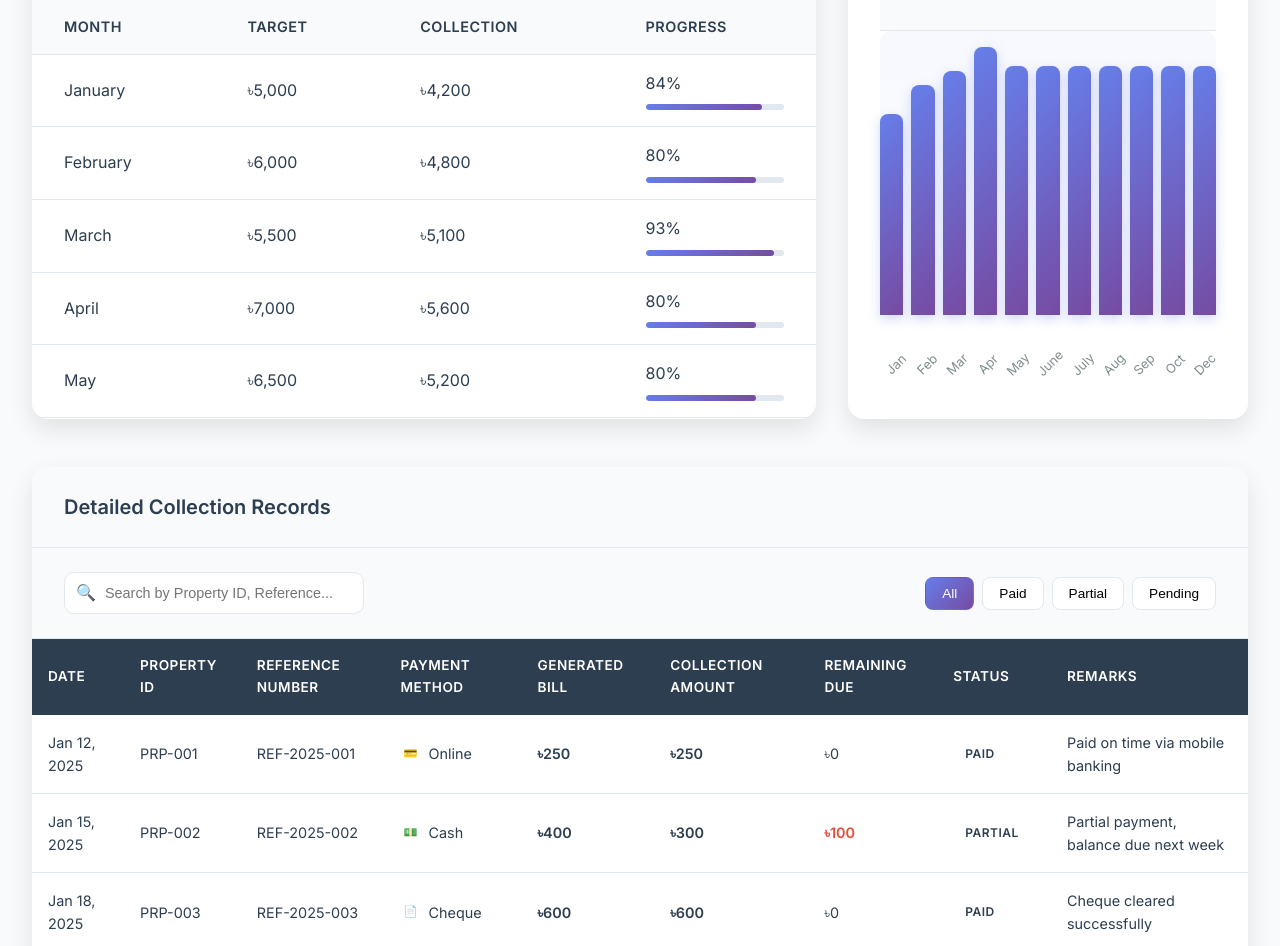
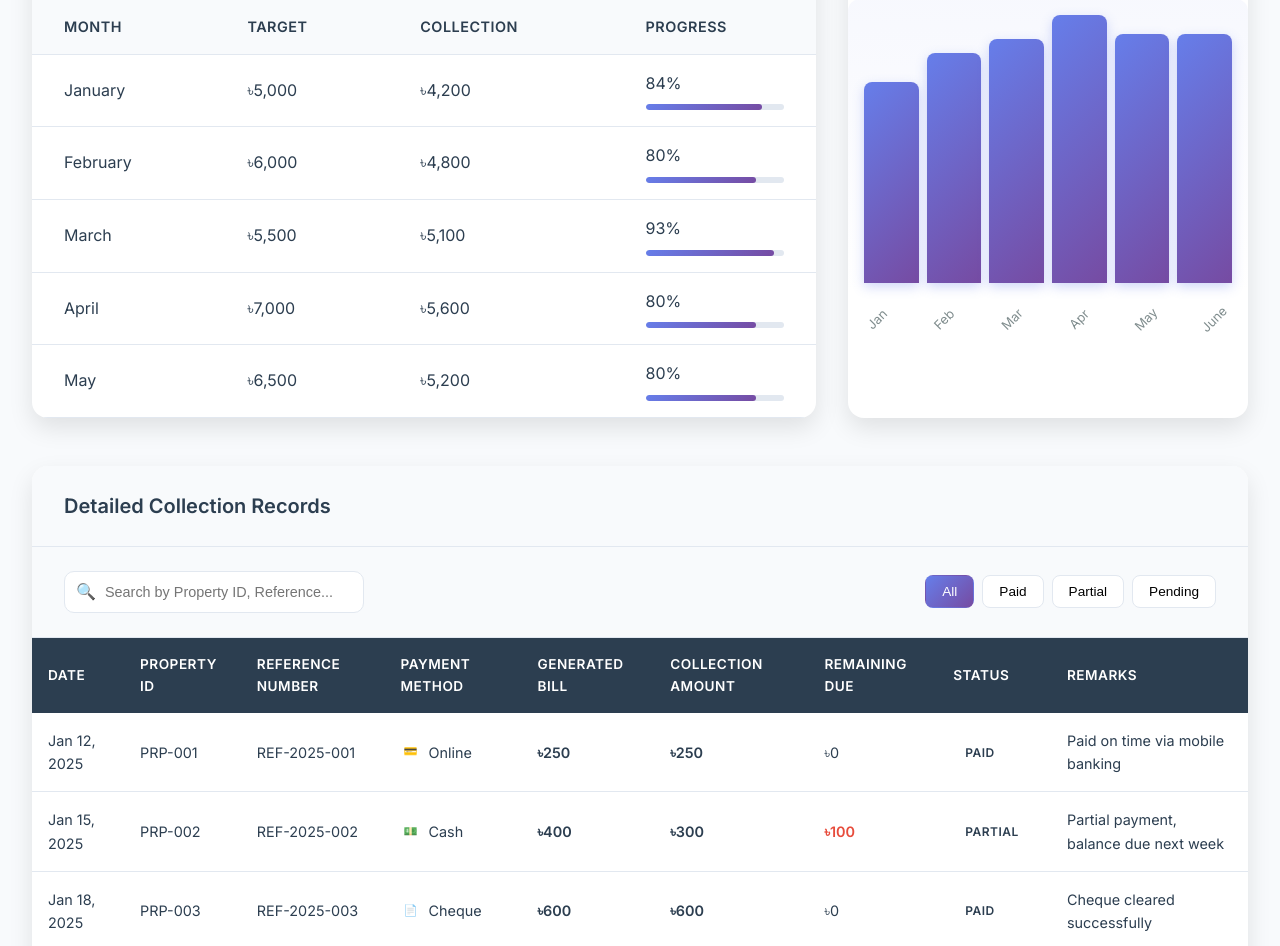
Before and after one commit to rukonbdju/bill-collection-dashboard, a plain HTML site: page index.html in a window 1280 px wide. Shown: the part 766-1712 px from the top of the page. Drawn offline with Linux system fonts and the light colour scheme.

Commit message:
table responsive

```diff
--- a/collectionChart.js
+++ b/collectionChart.js
@@ -5,11 +5,6 @@ const collectionData = [
     { month: 'Apr', amount: 5600 },
     { month: 'May', amount: 5200 },
     { month: 'June', amount: 5200 },
-    { month: 'July', amount: 5200 },
-    { month: 'Aug', amount: 5200 },
-    { month: 'Sep', amount: 5200 },
-    { month: 'Oct', amount: 5200 },
-    { month: 'Dec', amount: 5200 },
 ];
 
 const chartArea = document.getElementById("collection-chart-area");
--- a/styles.css
+++ b/styles.css
@@ -246,7 +246,7 @@ body {
     background: var(--collection-white);
     border-radius: var(--collection-border-radius);
     box-shadow: var(--collection-shadow);
-    overflow: hidden;
+    overflow-x: auto;
 }
 
 .collection-section-header {
@@ -264,6 +264,7 @@ body {
 .collection-monthly-table {
     width: 100%;
     border-collapse: collapse;
+    overflow-x: auto;
 }
 
 .collection-monthly-table th,
@@ -311,7 +312,6 @@ body {
     background: var(--collection-white);
     border-radius: var(--collection-border-radius);
     box-shadow: var(--collection-shadow);
-    padding: 2rem;
     display: flex;
     flex-direction: column;
 }
@@ -324,7 +324,7 @@ body {
     height: 300px;
     width: 100%;
     gap: 8px;
-    padding: 1rem 0px;
+    padding: 1rem;
     background: linear-gradient(180deg, rgba(102, 126, 234, 0.05) 0%, transparent 100%);
     border-radius: 12px;
     margin-bottom: 1rem;
@@ -396,7 +396,7 @@ body {
     background: var(--collection-white);
     border-radius: var(--collection-border-radius);
     box-shadow: var(--collection-shadow);
-    overflow: hidden;
+    overflow-x: auto;
 }
 
 .collection-table-controls {
@@ -641,3 +641,11 @@ body {
 .collection-stat-card:nth-child(4) {
     animation-delay: 0.3s;
 }
+
+.collection-stat-card:nth-child(4) {
+    animation-delay: 0.4s;
+}
+
+.collection-stat-card:nth-child(4) {
+    animation-delay: 0.5s;
+}
```
